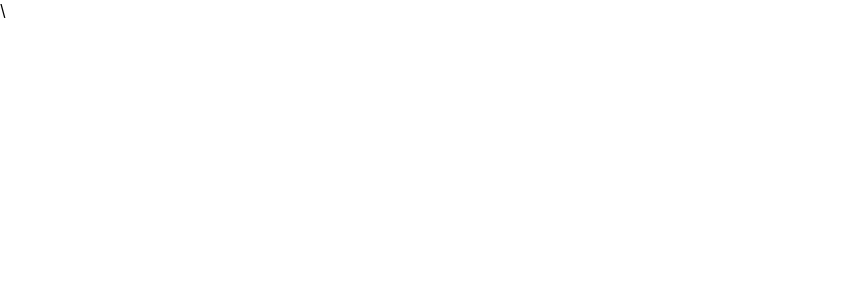
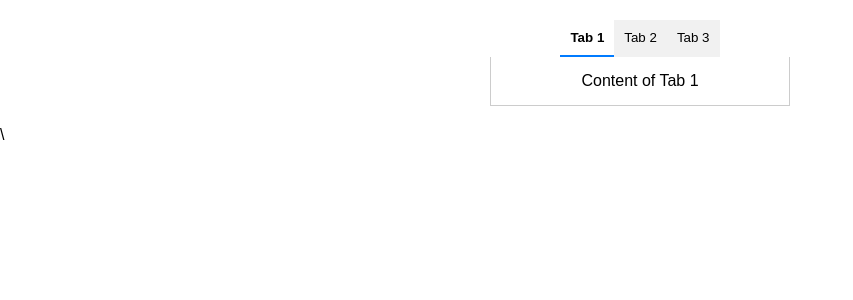
Before and after one commit to PhoneixProgrammer/login-signup, a React (Create React App) app: page /tabs in a window 1280 px wide. Before the commit this address had no page. Shown: the top 300 px of the page, without its empty margins (0-853 px from the left). Built offline with nearby package versions, Linux system fonts and the light colour scheme.

Commit message:
feat : tabs task

```diff
--- a/src/App.js
+++ b/src/App.js
@@ -5,6 +5,8 @@ import Loginsignup from './Components/LoginSignUp/LoginSignup';
 import Login from './screens/login'
 import { useSelector, useDispatch} from 'react-redux';
 import {increment,decrement,reset} from './features/counterSlice';
+import Tabs from './Components/tabs';
+import './styles.css'
 function App() {
   const count = useSelector((state)=>state.counter.value);
   const dispatch = useDispatch();
@@ -26,6 +28,13 @@ function App() {
               </div>
             </div>
           }/>
+          <Route path='/tabs' element={
+            <Tabs>
+              <div title="Tab 1">Content of Tab 1</div>
+              <div title="Tab 2">Content of Tab 2</div>
+              <div title="Tab 3">Content of Tab 3</div>
+            </Tabs>
+          }/>
         </Routes>
       </div>
     </Router>
--- /dev/null
+++ b/src/Components/tabs.js
@@ -0,0 +1,24 @@
+import React,{useState} from 'react';
+export default function Tabs({children}) {
+    const [activeIndex,setactiveIndex] = useState(0);
+    const handleClick=(index)=> {
+        setactiveIndex(index);
+    }
+    return (
+        <div className="tabs-container">
+            <div className="tabs-header">
+                {React.Children.map(children,(child,index)=>
+            <button className=
+                {`tab-button ${index === activeIndex ?
+                    'active': ' '}`}
+                onClick ={()=>handleClick(index)}>
+                {child.props.title}
+            </button>
+            )}
+            </div>
+            <div className ="tab-content">
+                {children[activeIndex]}
+            </div>
+        </div>
+    )
+}
--- /dev/null
+++ b/src/styles.css
@@ -0,0 +1,51 @@
+body {
+  font-family: sans-serif;
+  -webkit-font-smoothing: auto;
+  -moz-font-smoothing: auto;
+  -moz-osx-font-smoothing: grayscale;
+  font-smoothing: auto;
+  text-rendering: optimizeLegibility;
+  font-smooth: always;
+  -webkit-tap-highlight-color: transparent;
+  -webkit-touch-callout: none;
+}
+
+h1 {
+  font-size: 1.5rem;
+}
+.tabs-container{
+    font-family:sans-serif;
+    width : 300px;
+    margin : 20px auto;
+}
+
+.tab-headers {
+    display :flex;
+    border-bottom : 1px solid #FFFFFF;
+}
+
+.tab-button{
+    flex : 1;
+    padding : 10px;
+    cursor : pointer;
+    background-color: #f1f1f1;
+    border: none;
+    border-bottom : 2px solid transparent;
+transition : background-color 0.3s;
+}
+
+.tab-button:hover{
+        background-color :#ddd;
+}
+.tab-button.active{
+    border-bottom : 2px solid #007bff;
+    font-weight : bold;
+    background-color: white;
+}
+
+.tab-content {
+    padding : 15px;
+    background-color: white;
+    border: 1px solid #ccc;
+    border-top:none;
+}
```
